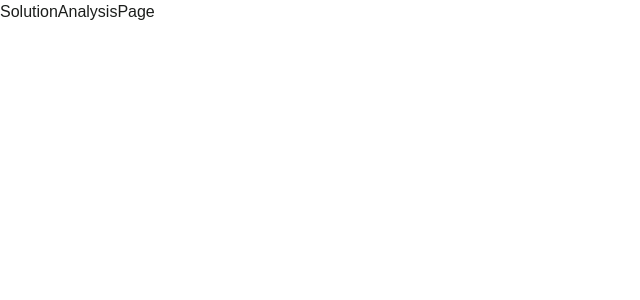
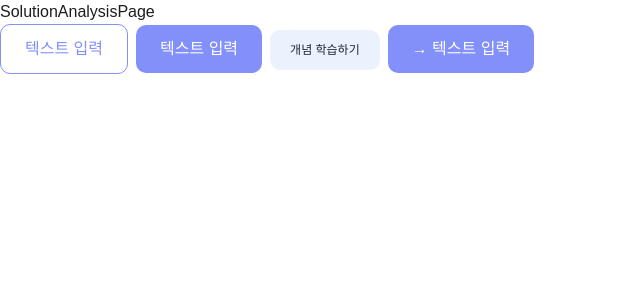
Before and after one commit to hyjoo1226/Souffle, a React (Vite) app in the folder frontend/: page /analysis in a window 1280 px wide. Shown: the top 300 px of the page, without its empty margins (0-640 px from the left). Built offline with nearby package versions, Linux system fonts and the light colour scheme.

Commit message:
feat: 버튼 컴포넌트 구현
- 상대 경로 못 찾아오길래 path 설정

```diff
--- a/frontend/package.json
+++ b/frontend/package.json
@@ -11,6 +11,7 @@
   },
   "dependencies": {
     "@tailwindcss/vite": "^4.1.4",
+    "clsx": "^2.1.1",
     "react": "^19.0.0",
     "react-dom": "^19.0.0",
     "react-router-dom": "^7.5.2",
@@ -18,6 +19,7 @@
   },
   "devDependencies": {
     "@eslint/js": "^9.22.0",
+    "@types/node": "^22.15.3",
     "@types/react": "^19.0.10",
     "@types/react-dom": "^19.0.4",
     "@types/react-router-dom": "^5.3.3",
--- /dev/null
+++ b/frontend/src/components/common/Button.tsx
@@ -0,0 +1,49 @@
+// components/common/Button.tsx
+import { forwardRef, ButtonHTMLAttributes } from 'react';
+import clsx from 'clsx';    // 여러 개의 클래스명을 조건부로 깔끔하게 묶어 주는 아주 가벼운 유틸 함수
+
+type Variant = 'outline' | 'solid' | 'sub';
+type Size    = 'sm' | 'md';
+
+interface ButtonProps extends ButtonHTMLAttributes<HTMLButtonElement> {
+  variant?: Variant;
+  size?: Size;
+}
+
+const variantStyles: Record<Variant, string> = {
+  outline:  'bg-gray-0 border-1 border-primary-500 text-primary-500',
+  solid:    'bg-primary-500 text-gray-0',
+  sub:  'bg-primary-100 text-gray-800',
+};
+
+const sizeStyles: Record<Size, string> = {
+  sm: 'px-[20px] py-[12px] caption-medium',
+  md: 'px-[24px] py-[12px] body-medium',
+};
+
+export const Button = forwardRef<HTMLButtonElement, ButtonProps>((
+  {
+    variant = 'outline',
+    size = 'md',
+    className,
+    children,
+    ...rest
+  },
+  ref
+) => {
+  return (
+    <button
+      ref={ref}
+      className={clsx(
+        'rounded-[10px] transition',      // 공통
+        variantStyles[variant],                     // variant 별
+        sizeStyles[size],                           // size 별
+        className,
+      )}
+      {...rest}
+    >
+      {children}
+    </button>
+  );
+});
+Button.displayName = 'Button';
--- a/frontend/src/pages/problemSolving/SolutionAnalysisPage.tsx
+++ b/frontend/src/pages/problemSolving/SolutionAnalysisPage.tsx
@@ -1,5 +1,26 @@
+import { Button } from '@/components/common/Button';
+
 const SolutionAnalysisPage = () => {
-  return <div className="text-gray-700">SolutionAnalysisPage</div>;
+  return <div className="text-gray-700">
+    SolutionAnalysisPage
+    <div className="space-x-2">
+      {/* 기본 타원형 */}
+      <Button>텍스트 입력</Button>
+
+      {/* 채워진 버튼 */}
+      <Button variant="solid">텍스트 입력</Button>
+
+      {/* 개념학습 버튼 */}
+      <Button variant="sub" size="sm">개념 학습하기</Button>
+
+      {/* 바로가기(링크) 버튼 */}
+      <Button variant="solid">
+        → 텍스트 입력
+      </Button>
+    </div>
+  </div>;
 };
 
+
+
 export default SolutionAnalysisPage;
--- a/frontend/vite.config.ts
+++ b/frontend/vite.config.ts
@@ -2,6 +2,7 @@ import { defineConfig } from "vite";
 import react from "@vitejs/plugin-react";
 import { VitePWA } from 'vite-plugin-pwa'
 import tailwindcss from "@tailwindcss/vite";
+import path from "path";
 
 // https://vite.dev/config/
 export default defineConfig({
@@ -34,4 +35,9 @@ export default defineConfig({
     }),
     tailwindcss(),
   ],
+  resolve: {
+    alias: {
+      '@': path.resolve(__dirname, 'src'),
+    }
+  }
 });
```
Also changed, not shown: frontend/tsconfig.app.json (+11 -1 lines), 1 other file (tests, documents, lock files or other folders).
